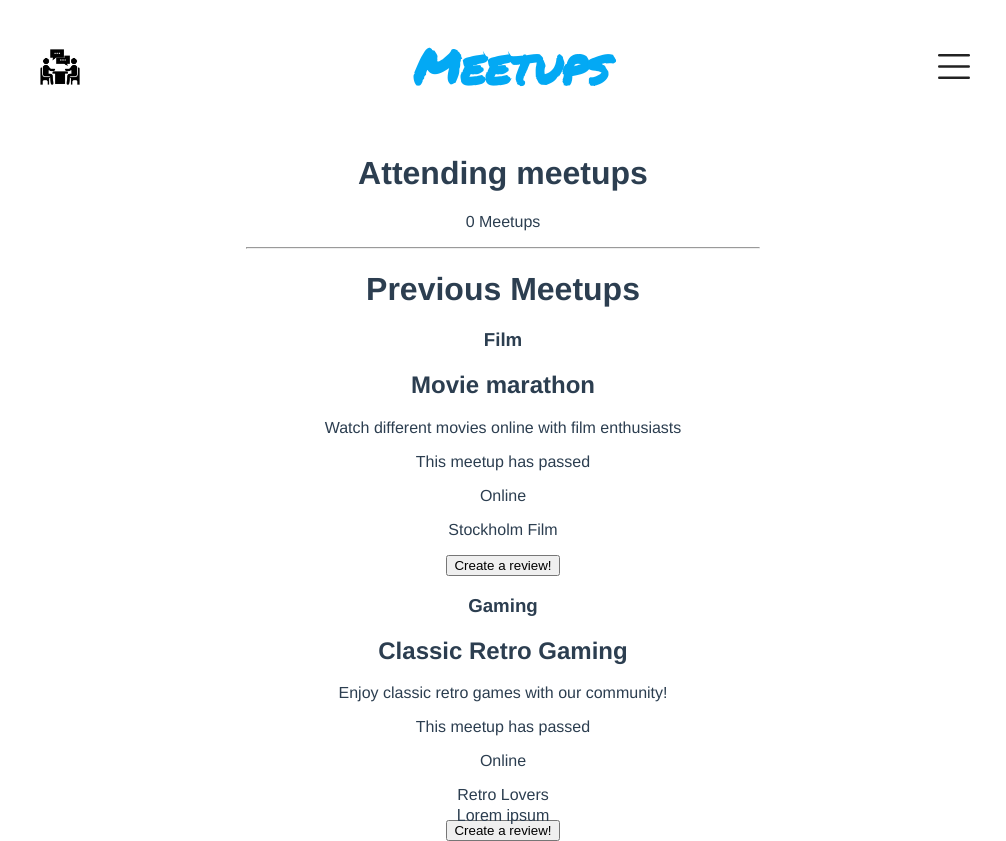
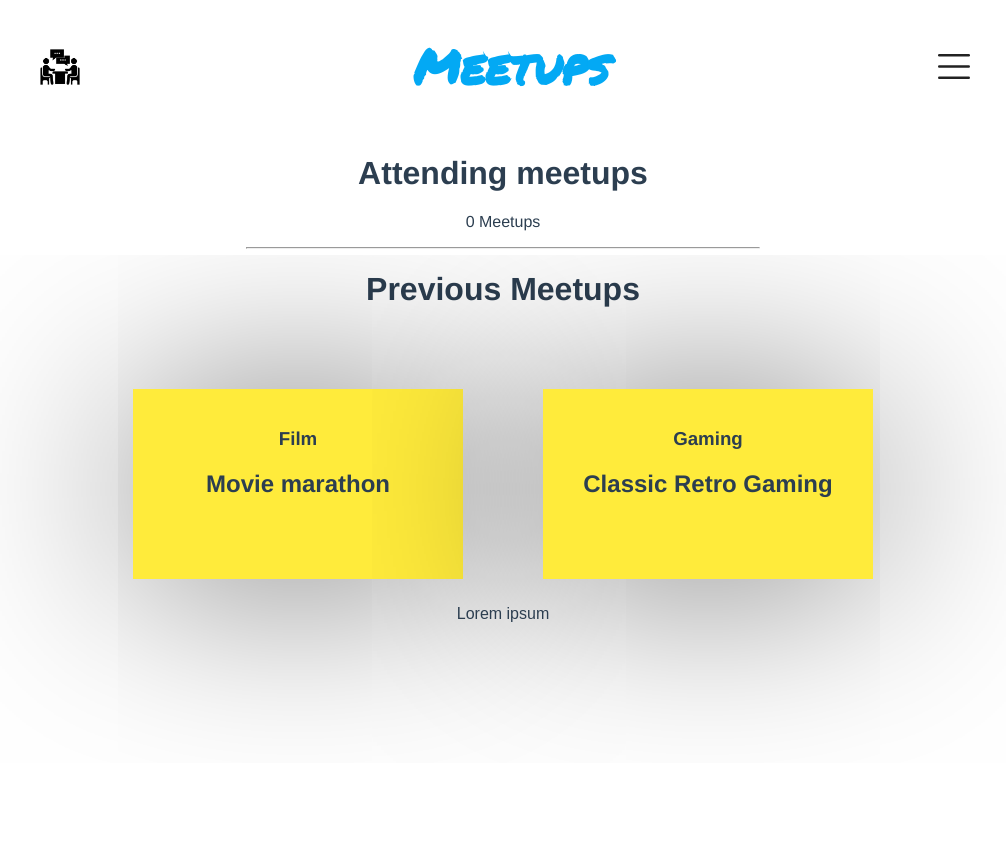
Before and after one commit to jenseneducation-fredrik-blomberglarsson/Meetup, a Vue app: page /mymeetups in a window 1280 px wide. Shown: the whole page, without its empty margins (137-1143 px from the left). After the commit the page ends 800 px from the top, so only its background shows below. Built offline with nearby package versions, Linux system fonts and the light colour scheme.

Commit message:
finished styling on previousmeetup items, review WIP

```diff
--- a/src/components/PreviousMeetupItem/PreviousMeetupItem.vue
+++ b/src/components/PreviousMeetupItem/PreviousMeetupItem.vue
@@ -1,21 +1,35 @@
 <template>
   <div class="previousMeetupItem">
+    <div class="previousMeetupItemContainer">
+      <div class="previousMeetupCard">
+        <div class="headerContainer">
           <h3 class="previousMeetupCategory">{{previousMeetup.category}}</h3>
           <h2 class="previousMeetupTitle">{{previousMeetup.title}}</h2>
+        </div>
+        <div class="content">
           <p class="previousMeetupDesc">{{previousMeetup.desc}}</p>
           <p class="previousMeetupDate">{{previousMeetup.date}}</p>
           <p class="previousMeetupLocation">{{previousMeetup.location}}</p>
           <p class="previousMeetupOrganizer">{{previousMeetup.organizer}}</p>
           <div class="createReview">
-      <button class="createReviewBtn" @click="toggleReview()">Create a review!</button>
+            <button
+              class="createReviewBtn"
+              @click="toggleReview()"
+              v-if="!isSubmitted"
+            >Create a review!</button>
+          </div>
+        </div>
+      </div>
       <div class="createReviewForm" v-show="showReview">
         <section class="form-group">
           <h3 class="meetupTitle">Submit a review for {{previousMeetup.title}}</h3>
-          <label for="name">Name</label>
-          <input type="text" class="form-control" placeholder="Your name" v-model="reviewData.name" />
+          <input type="text" class="form-control" placeholder="Name..." v-model="reviewData.name" />
         </section>
         <section class="form-group">
-          <label for="satisfaction">How did you experience this meetup? (10 for best, 1 for worst)</label>
+          <label for="satisfaction">
+            How did you experience this meetup?
+            <br />(10 for best, 1 for worst)
+          </label>
           <input
             placeholder="1-10"
             min="1"
@@ -27,7 +41,6 @@
           />
         </section>
         <section class="form-group">
-          <label for="message">Your review</label>
           <textarea
             placeholder="Describe your review..."
             id="message"
@@ -50,7 +63,7 @@
           </p>
           <p class="reviewMessage" style="white-space: pre">
             Message:
-            <b>{{ reviewData.message }}</b>
+            <b>{{ reviewData.review }}</b>
           </p>
         </div>
       </div>
@@ -70,7 +83,7 @@ export default {
       reviewData: {
         name: "",
         satisfaction: "",
-        message: "",
+        review: "",
       },
       isSubmitted: false,
     };
@@ -87,4 +100,79 @@ export default {
 </script>
 
 <style scoped>
+.createReviewForm {
+  margin-left: 5%;
+  display: flex;
+  flex-direction: column;
+  justify-content: space-between;
+}
+
+div {
+  display: inline-block;
+}
+body {
+  display: flex;
+  justify-content: center;
+  align-items: center;
+  flex-wrap: wrap;
+  flex-direction: row;
+}
+
+.previousMeetupDate {
+  text-decoration: line-through;
+}
+
+.previousMeetupItemContainer {
+  display: flex;
+  justify-content: center;
+  align-items: center;
+  flex-wrap: wrap;
+  padding: 30px;
+}
+
+.previousMeetupItemContainer .previousMeetupCard {
+  max-width: 300px;
+  height: 150px;
+  background: #ffeb3b;
+  margin: 30px 10px;
+  padding: 20px 15px;
+  display: flex;
+  flex-direction: column;
+  box-shadow: 0 5px 202px rgba(0, 0, 0, 0.5);
+  transition: 0.3s ease-in-out;
+}
+
+.previousMeetupItemContainer .previousMeetupCard:hover {
+  height: 350px;
+  background: linear-gradient(#03a9f4, #f441a5, #ffeb3b, #03a9f4);
+  background-size: 400% 400%;
+  animation: change 10s ease-in-out infinite;
+}
+
+.previousMeetupItemContainer .previousMeetupCard .content {
+  margin-top: -140px;
+  padding: 10px 15px;
+  text-align: center;
+  color: #111;
+  visibility: hidden;
+  opacity: 0;
+  transition: 0.3s ease-in-out;
+}
+.previousMeetupItemContainer .previousMeetupCard:hover .content {
+  visibility: visible;
+  opacity: 1;
+  margin-top: -5px;
+  transition-delay: 0.2s;
+}
+@keyframes change {
+  0% {
+    background-position: 0 100%;
+  }
+  50% {
+    background-position: 100% 50%;
+  }
+  100% {
+    background-position: 0 100%;
+  }
+}
 </style>
```
Also changed, not shown: 2 other files (tests, documents, lock files or other folders). Lines whose indentation alone changed are shown as unchanged.
